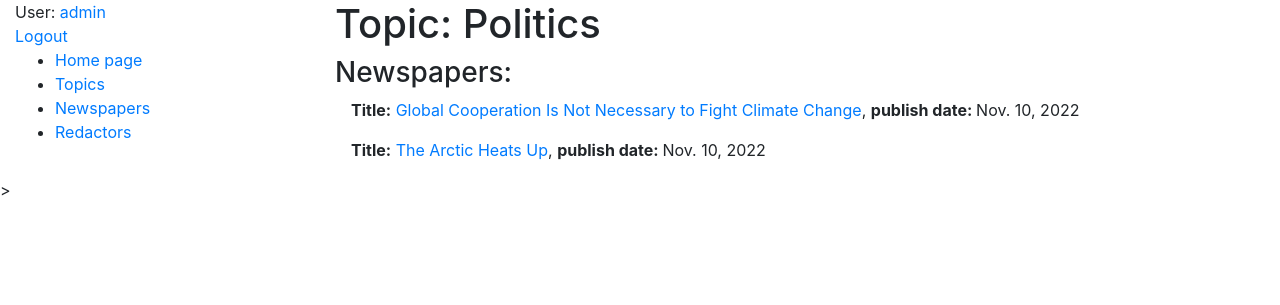
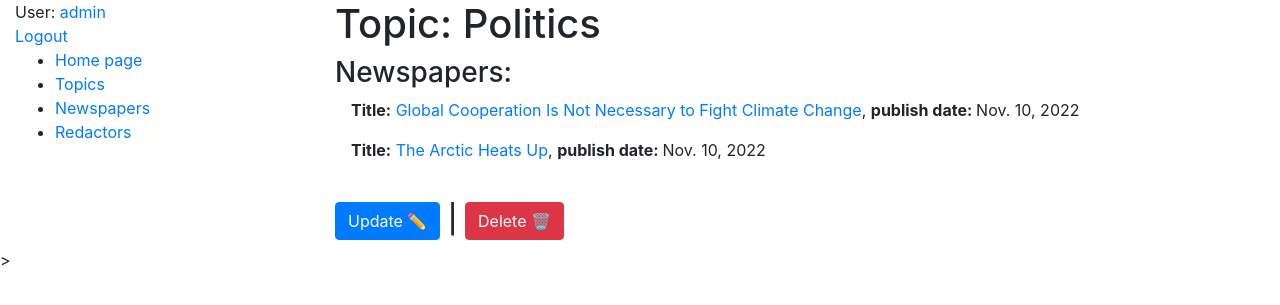
Before and after one commit to matechris/newspaper-agency-project, a Django app: page /topics/1/ in a window 1280 px wide. Shown: the top 305 px of the page. Run offline with Django 4.2, Linux system fonts and the light colour scheme; a user stored in the database is signed in; data comes from the database, SQL or seed files in the repository.

Commit message:
Add update & delete buttons to topic and newspaper detail pages

```diff
--- a/templates/bureau/newspaper_detail.html
+++ b/templates/bureau/newspaper_detail.html
@@ -29,4 +29,7 @@
   <div class="ml-3">
     {{ newspaper.published_date }}
   </div>
+  <br>
+  <h3><a class="btn btn-primary" href="{% url 'bureau:newspaper-update' pk=newspaper.id %}">Update ✏</a> |
+  <a class="btn btn-danger" href="{% url 'bureau:newspaper-delete' pk=newspaper.id %}">Delete 🗑</a></h3>
 {% endblock %}
--- a/templates/bureau/topic_detail.html
+++ b/templates/bureau/topic_detail.html
@@ -14,5 +14,7 @@
     {% empty %}
       <p>No newspapers!</p>
     {% endfor %}
-  </div>
+  </div>  <br>
+  <h3><a class="btn btn-primary" href="{% url 'bureau:topic-update' pk=topic.id %}">Update ✏</a> |
+  <a class="btn btn-danger" href="{% url 'bureau:topic-delete' pk=topic.id %}">Delete 🗑</a></h3>
 {% endblock %}
```
